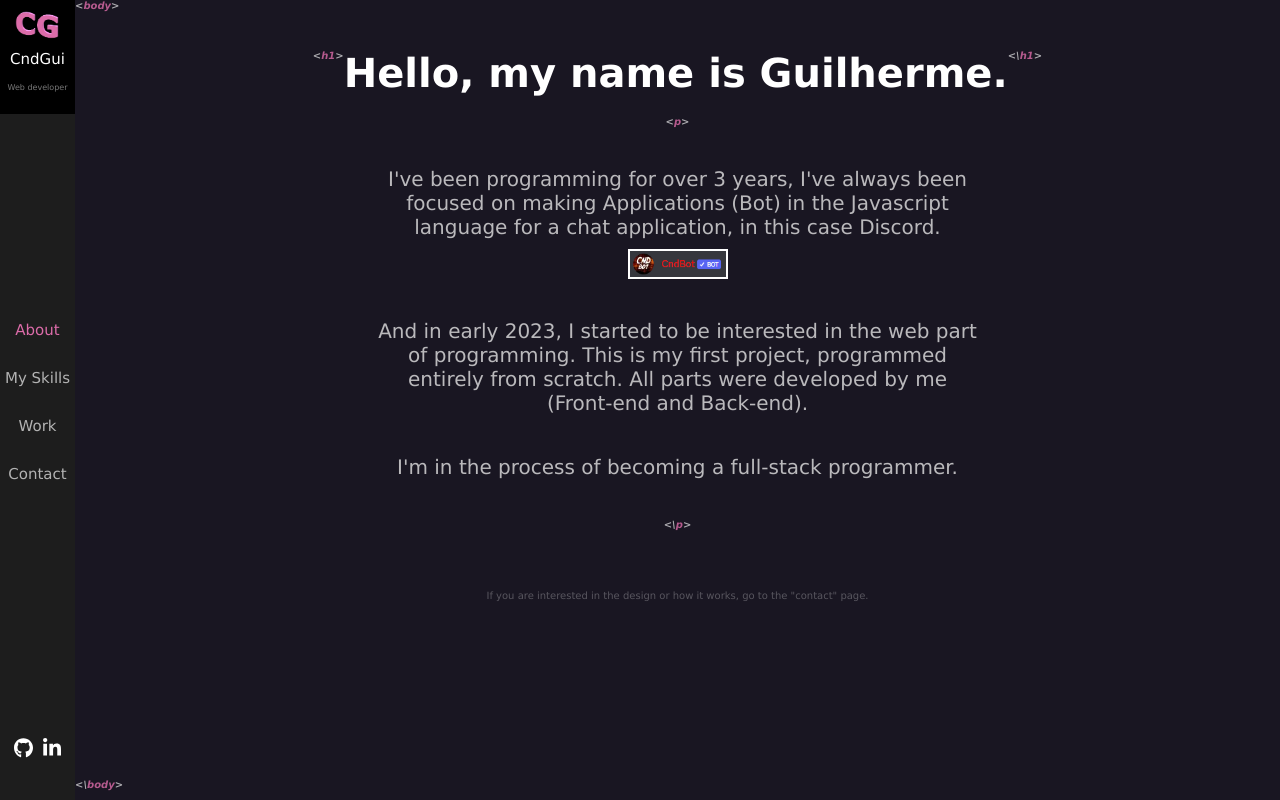
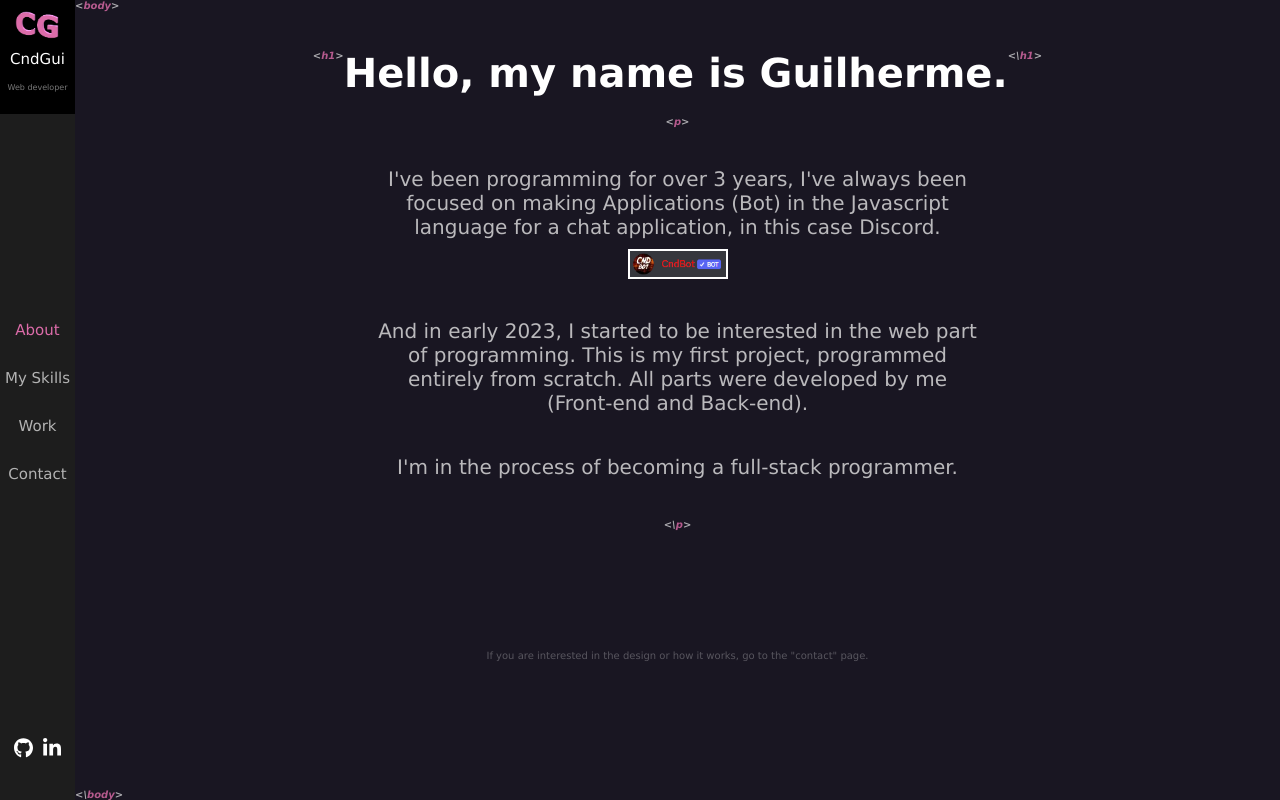
Before and after one commit to CndGui/my-portfolio-project-old, a plain HTML site: page index.html in a window 1280 px wide. Both pictures are taken after a click on the element "About". Drawn offline with Linux system fonts and the light colour scheme.

Commit message:
Add files via upload

```diff
--- a/index.html
+++ b/index.html
@@ -106,10 +106,10 @@
                         <p class="detail-botton"><b class="detail-white"><\</b>p<b class="detail-white">></b></p>
                     </div>
                 </div>
-                <footer class="about-footer">
-                    If you are interested in the design or how it works, go to the "contact" page.
-                </footer>
             </div>
+            <footer class="about-footer">
+                If you are interested in the design or how it works, go to the "contact" page.
+            </footer>
         </div>
         <div class="page my-skills">
 
--- a/src/css/reset.css
+++ b/src/css/reset.css
@@ -4,15 +4,12 @@
     box-sizing: border-box;
 }
 
-ul {
-    list-style: none;
+body {
+    font-family: Verdana, sans-serif;
+    max-width: 1920px;
+    margin: 0 auto;
 }
 
 a {
     text-decoration: none;
 }
-
-body {
-    font-family: Verdana, sans-serif;
-    max-width: 1280px;
-}
--- a/src/css/style-about.css
+++ b/src/css/style-about.css
@@ -43,12 +43,11 @@
 
 .page.about .about-footer {
     color: #ffffff46;
-    display: flex;
     justify-content: center;
-    margin-top: 60px;
-    margin-bottom: 20px;
     font-size: 10px;
     text-align: center;
+    margin-top: 10%;
+    margin-bottom: 20px;
 }
 
 .page.about {
--- a/src/css/style-background.css
+++ b/src/css/style-background.css
@@ -34,10 +34,12 @@
 
 .background .background-detail .detail {
     margin-left: 75px;
+    position: fixed;
+    top: 0;
 }
 
 .background .background-detail .detail-botton {
     margin-left: 75px;
-    margin-top: 96vh;
     position: fixed;
+    bottom: 0;
 }
--- a/src/css/style-side-bar.css
+++ b/src/css/style-side-bar.css
@@ -26,7 +26,7 @@
 }
 
 .side-bar .home .description{
-    min-height: 8vh;
+    height: 8vh;
     display: flex;
     flex-direction: column;
     align-items: center;
@@ -43,7 +43,7 @@
 }
 
 .side-bar .menu {
-    min-height: 72vh;
+    height: 72vh;
     display: flex;
     flex-direction: column;
     justify-content: center;
@@ -70,7 +70,7 @@
     transform: scale(1.3);
 }
 .side-bar .menu-icons {
-    min-height: 15vh;
+    height: 15vh;
     display: flex;
     align-items: center;
     justify-content: center;
```
